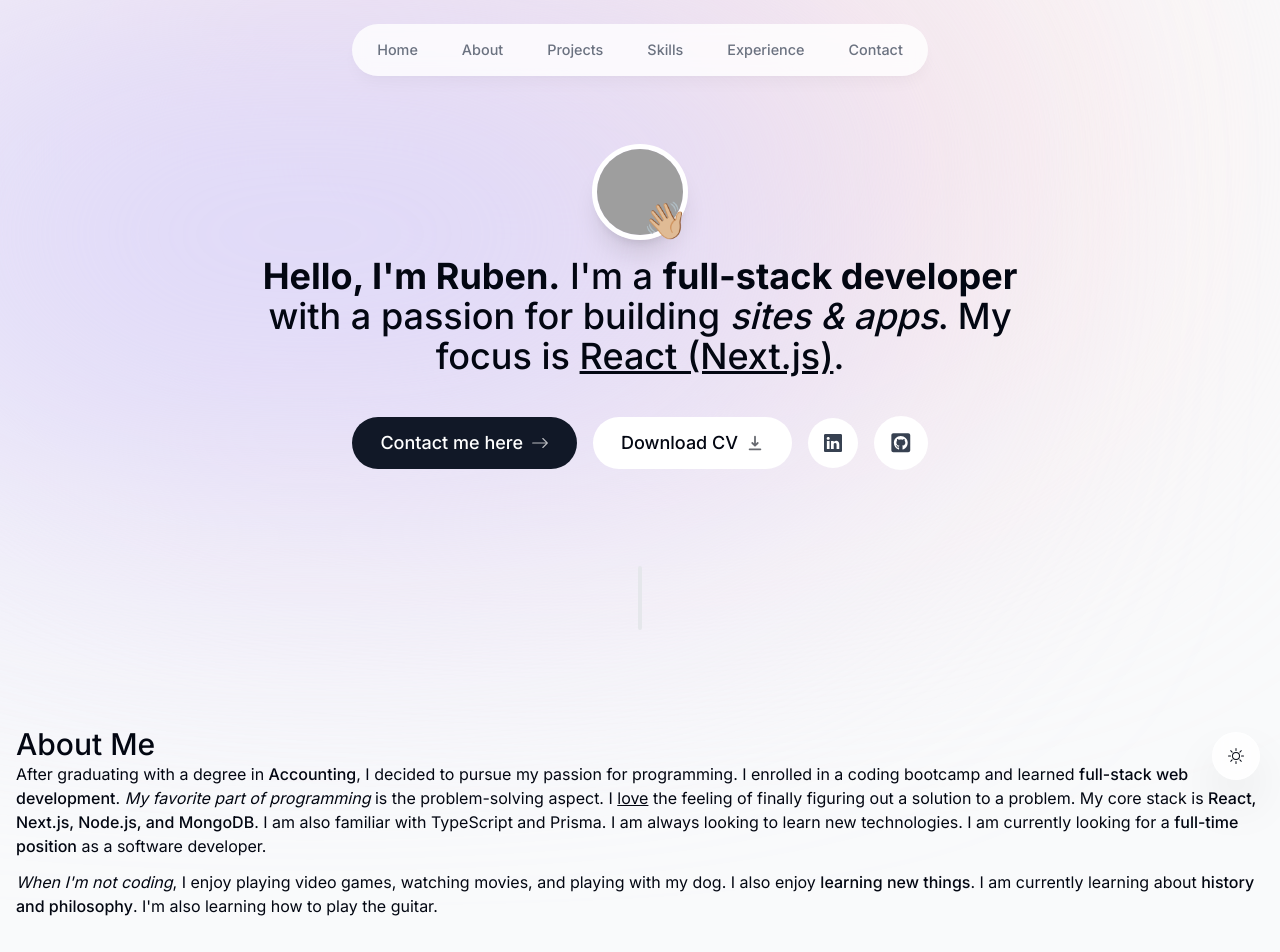
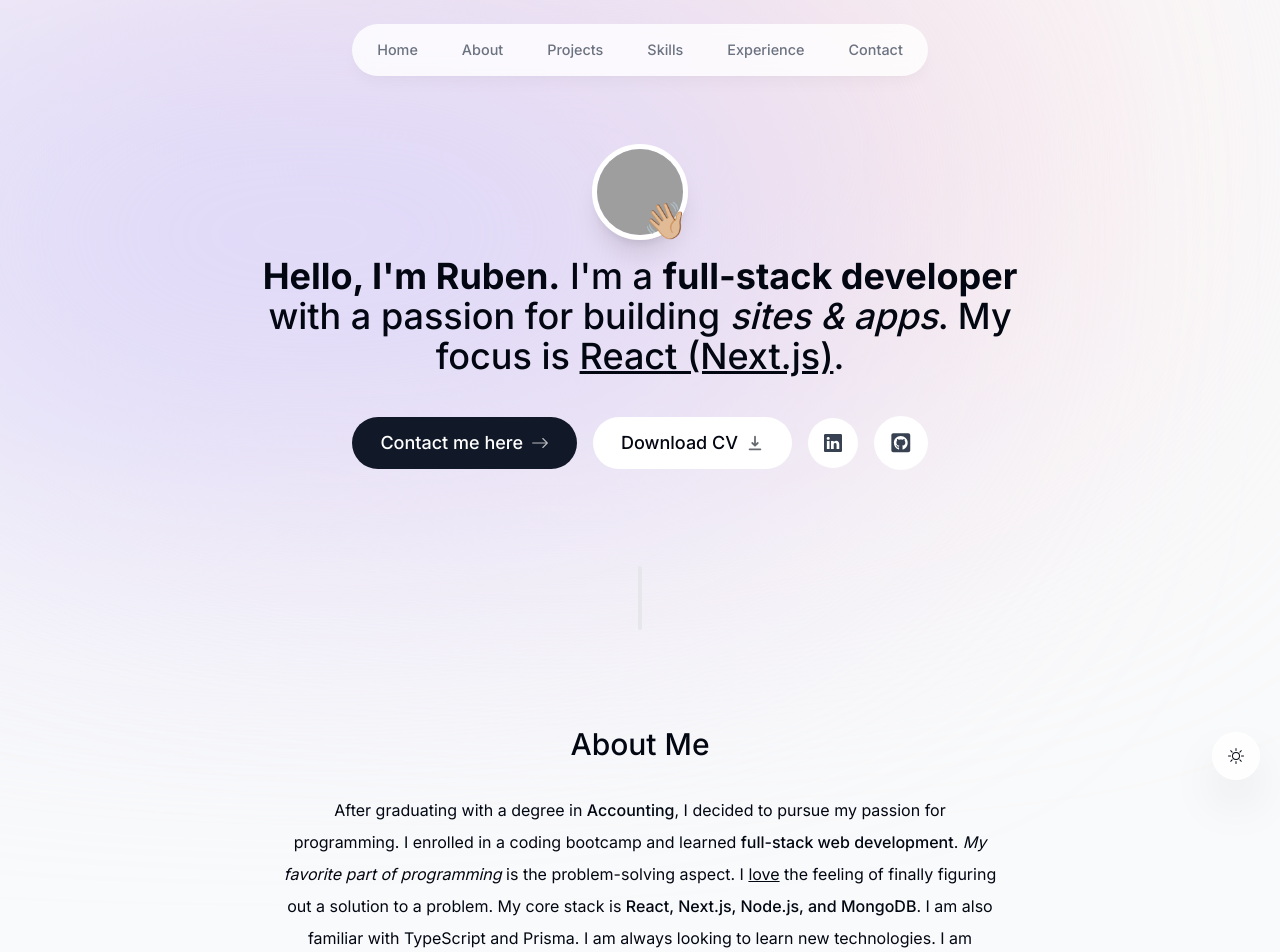
Before and after one commit to ruben-arcos/rubenarcos, a Next.js app: page / in a window 1280 px wide. Shown: the top 952 px of the page. Built offline with nearby package versions, Linux system fonts and the light colour scheme; grey boxes are pictures that could not be loaded.

Commit message:
created a section heading file to place all h2 stylings and avoid dry code

```diff
--- a/components/About.tsx
+++ b/components/About.tsx
@@ -1,9 +1,10 @@
 import React from "react";
+import SectionHeading from "./SectionHeading";
 
 export default function About() {
   return (
-    <section>
-      <h2 className="capitalize text-3xl font-medium ">about me</h2>
+    <section className="mb-28 max-w-[45rem] text-center leading-8 sm:mb-40">
+        <SectionHeading >about me</SectionHeading>
       <p className="mb-3">
         After graduating with a degree in{" "}
         <span className="font-medium">Accounting</span>, I decided to pursue my
--- /dev/null
+++ b/components/SectionHeading.tsx
@@ -0,0 +1,13 @@
+import React from "react";
+
+type SectionHeadingProps = {
+    children: React.ReactNode
+}
+
+export default function SectionHeading({
+    children
+} : SectionHeadingProps) {
+  return (
+    <h2 className="capitalize text-3xl font-medium mb-8">{children}</h2>
+    )
+}
```
